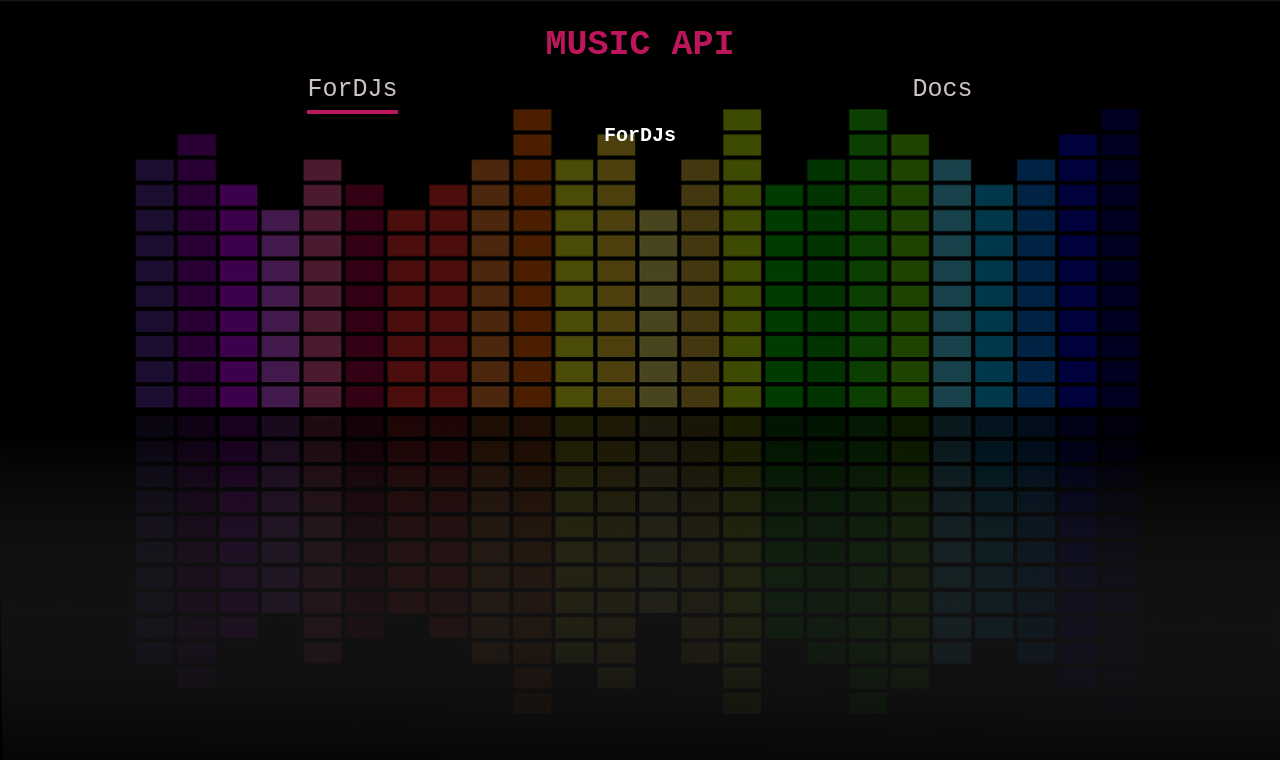
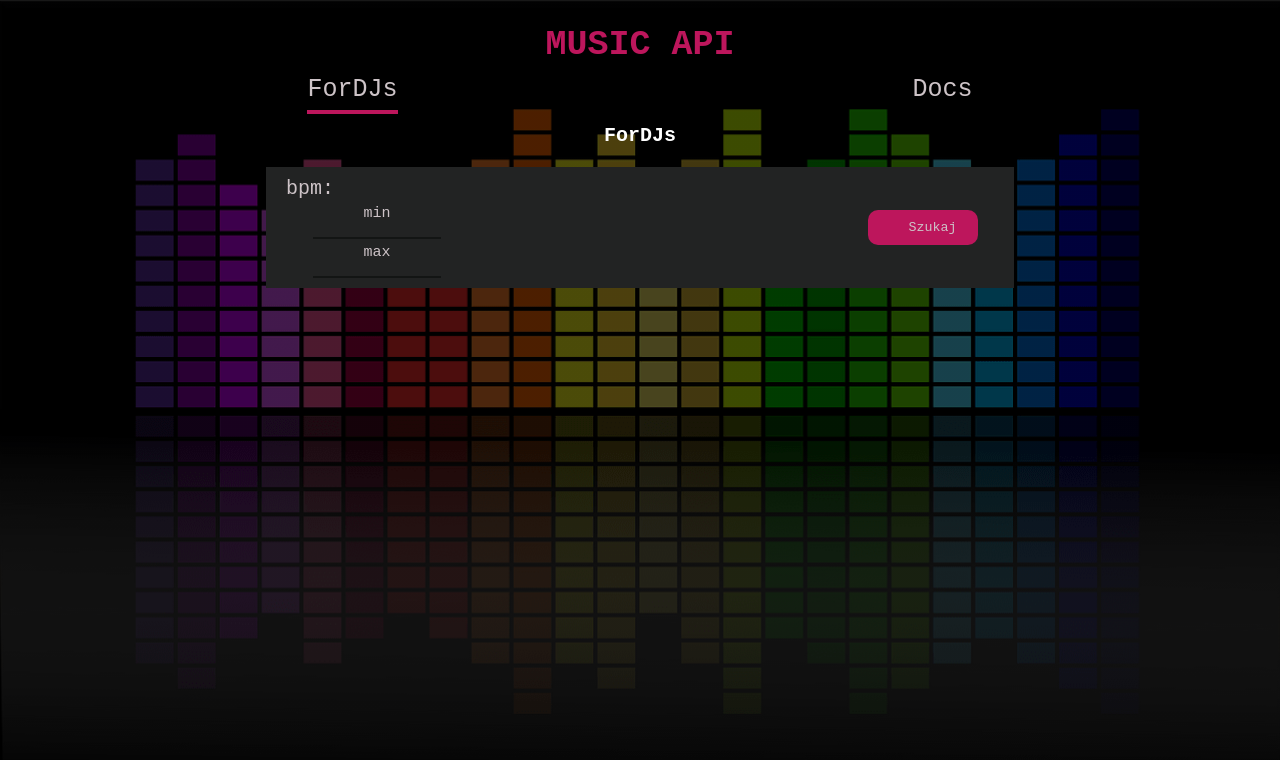
Before and after one commit to MateuszZalobnik/music-api-page, a Next.js app: page /ForDJs in a window 1280 px wide. Shown: the top 760 px of the page. Built offline with nearby package versions, Linux system fonts and the light colour scheme; no server answers; a web font is replaced by a local one.

Commit message:
filter bar and params

```diff
--- a/src/app/ForDJs/page.tsx
+++ b/src/app/ForDJs/page.tsx
@@ -4,9 +4,11 @@ import axios from 'axios';
 import styled from 'styled-components';
 import { useEffect } from 'react';
 import MusicItem from '@/components/molecules/MusicItem/MusicItem';
+import FilterBar from '@/components/molecules/FilterBar/FilterBar';
+import { useSearchParams } from 'next/navigation';
 
 const fetcher = (url: string) => axios.get(url).then((res) => res.data);
-const url = 'https://musicapi-fpzm.onrender.com/music';
+const URL = 'https://musicapi-fpzm.onrender.com/music';
 
 const Title = styled.h1`
   color: ${({ theme }) => theme.colors.white};
@@ -24,6 +26,10 @@ const Wrapper = styled.div`
   font-weight: ${({ theme }) => theme.fontWeight.regular};
   ${({ theme }) => theme.mq.tablet} {
     font-size: ${({ theme }) => theme.fontSize.m};
+    width: 80%;
+  }
+  ${({ theme }) => theme.mq.desktop} {
+    font-size: ${({ theme }) => theme.fontSize.m};
     width: 60%;
   }
 `;
@@ -31,14 +37,22 @@ const Wrapper = styled.div`
 const MusicList = styled.div``;
 
 export default function ForDJs() {
-  const { data, error, isLoading } = useSWR(url, fetcher);
+  const searchParams = useSearchParams();
+  const bpm_gt = searchParams.get('bpm_gt');
+  const bpm_lt = searchParams.get('bpm_lt');
+  let currentUrl = setApiUrl(bpm_gt, bpm_lt);
 
-  console.log(data);
-  useEffect(() => {}, [data]);
+  console.log(currentUrl);
+  const { data, error, isLoading } = useSWR(currentUrl, fetcher);
+  useEffect(() => {
+    console.log(data);
+    console.log(bpm_gt);
+  }, [data]);
 
   return (
     <Wrapper>
       <Title>ForDJs</Title>
+      <FilterBar />
       <MusicList>
         {data
           ? data.map(
@@ -58,3 +72,12 @@ export default function ForDJs() {
     </Wrapper>
   );
 }
+
+function setApiUrl(bpm_gt: string | null, bpm_lt: string | null) {
+  let currentUrl = URL + '?';
+  if (bpm_lt && bpm_gt && bpm_gt != '' && bpm_lt != '')
+    currentUrl = `${currentUrl}bpm_gt=${bpm_gt}&bpm_lt=${bpm_lt}`;
+  else if (bpm_gt && bpm_gt != '') currentUrl = `${currentUrl}bpm_gt=${bpm_gt}`;
+  else if (bpm_lt && bpm_lt != '') currentUrl = `${currentUrl}bpm_lt=${bpm_lt}`;
+  return currentUrl;
+}
--- /dev/null
+++ b/src/components/molecules/FilterBar/FilterBar.tsx
@@ -0,0 +1,98 @@
+'use client';
+import { useRouter } from 'next/navigation';
+import { useState } from 'react';
+import styled from 'styled-components';
+
+const Wrapper = styled.form`
+  margin-top: 20px;
+  display: grid;
+  grid-template-columns: 1fr 1fr 1fr 1fr;
+  padding: 10px 0px 10px 20px;
+  background-color: ${({ theme }) => theme.colors.darkGrey};
+`;
+
+const BpmWrapper = styled.div`
+  display: flex;
+  flex-direction: column;
+  width: 100%;
+  label {
+    margin-top: 5px;
+    font-weight: ${({ theme }) => theme.fontWeight.thin};
+    font-size: ${({ theme }) => theme.fontSize.s};
+    display: flex;
+    flex-direction: column;
+    text-align: center;
+    input {
+      border: none;
+      border-bottom: 2px solid ${({ theme }) => theme.colors.veryDarkGrey};
+      text-align: center;
+      margin: auto;
+      display: flex;
+      width: 70%;
+      color: ${({ theme }) => theme.colors.white};
+      background-color: ${({ theme }) => theme.colors.darkGrey};
+      :focus {
+        outline: none;
+        border-bottom: 2px solid ${({ theme }) => theme.colors.primary};
+      }
+    }
+  }
+`;
+
+const SumbitWrapper = styled.div`
+  display: flex;
+  justify-content: center;
+  align-items: center;
+`;
+
+const SumbitBtn = styled.input`
+  width: 60%;
+  display: flex;
+  justify-content: center;
+  border: none;
+  border-radius: 10px;
+  padding: 10px 40px;
+  height: max-content;
+  background-color: ${({ theme }) => theme.colors.primary};
+  color: ${({ theme }) => theme.colors.grey};
+`;
+
+const FilterBar = () => {
+  const [minBpm, setMinBpm] = useState('');
+  const [maxBpm, setMaxBpm] = useState('');
+  const router = useRouter();
+
+  const handleSubmit = (e: any) => {
+    e.preventDefault();
+    let url = '/ForDJs?';
+    if (minBpm != '' && maxBpm != '') {
+      url = `${url}bpm_gt=${minBpm}&bpm_lt=${maxBpm}`;
+    } else if (minBpm != '') {
+      url = `${url}bpm_gt=${minBpm}`;
+    } else if (maxBpm != '') {
+      url = `${url}bpm_lt=${maxBpm}`;
+    }
+    router.push(url);
+  };
+  return (
+    <Wrapper onSubmit={handleSubmit}>
+      <BpmWrapper>
+        bpm:
+        <label>
+          min
+          <input type="number" onChange={(e) => setMinBpm(e.target.value)} />
+        </label>
+        <label>
+          max
+          <input type="number" onChange={(e) => setMaxBpm(e.target.value)} />
+        </label>
+      </BpmWrapper>
+      <div></div>
+      <div></div>
+      <SumbitWrapper>
+        <SumbitBtn type="submit" value="Szukaj" />
+      </SumbitWrapper>
+    </Wrapper>
+  );
+};
+export default FilterBar;
--- a/src/components/molecules/MusicItem/MusicItem.tsx
+++ b/src/components/molecules/MusicItem/MusicItem.tsx
@@ -1,7 +1,40 @@
 'use client';
+import { useState } from 'react';
 import styled from 'styled-components';
 
-const Wrapper = styled.div``;
+const Wrapper = styled.div`
+  margin-top: 20px;
+  display: grid;
+  grid-template-columns: 6fr 1fr 1fr;
+  padding: 10px 0px 10px 20px;
+  background-color: ${({ theme }) => theme.colors.darkGrey};
+`;
+
+const FirstWrapper = styled.div`
+  display: flex;
+  flex-direction: column;
+`;
+
+const Item = styled.div`
+  display: flex;
+  justify-content: center;
+  align-items: center;
+  color: ${({ theme }) => theme.colors.primary};
+  font-weight: ${({ theme }) => theme.fontWeight.bold};
+  border-left: 2px solid ${({ theme }) => theme.colors.grey};
+`;
+
+const Title = styled.div`
+  display: flex;
+`;
+
+const Artist = styled.div`
+  margin-top: 10px;
+  display: flex;
+  color: ${({ theme }) => theme.colors.primary};
+  font-weight: ${({ theme }) => theme.fontWeight.bold};
+  font-size: ${({ theme }) => theme.fontSize.s};
+`;
 
 interface Props {
   data: {
@@ -14,8 +47,19 @@ interface Props {
 }
 
 const MusicItem: React.FC<Props> = ({
-  data: { title, album, artist, bpm },
+  data: { title, album, artist, bpm, camelot },
 }) => {
-  return <Wrapper>{title}</Wrapper>;
+  const [artistString, setArtistString] = useState(artist.join(', '));
+
+  return (
+    <Wrapper>
+      <FirstWrapper>
+        <Title>{title}</Title>
+        <Artist>{artistString}</Artist>
+      </FirstWrapper>
+      <Item>{bpm ? bpm : '-'}</Item>
+      <Item>{camelot ? camelot : '-'}</Item>
+    </Wrapper>
+  );
 };
 export default MusicItem;
```
